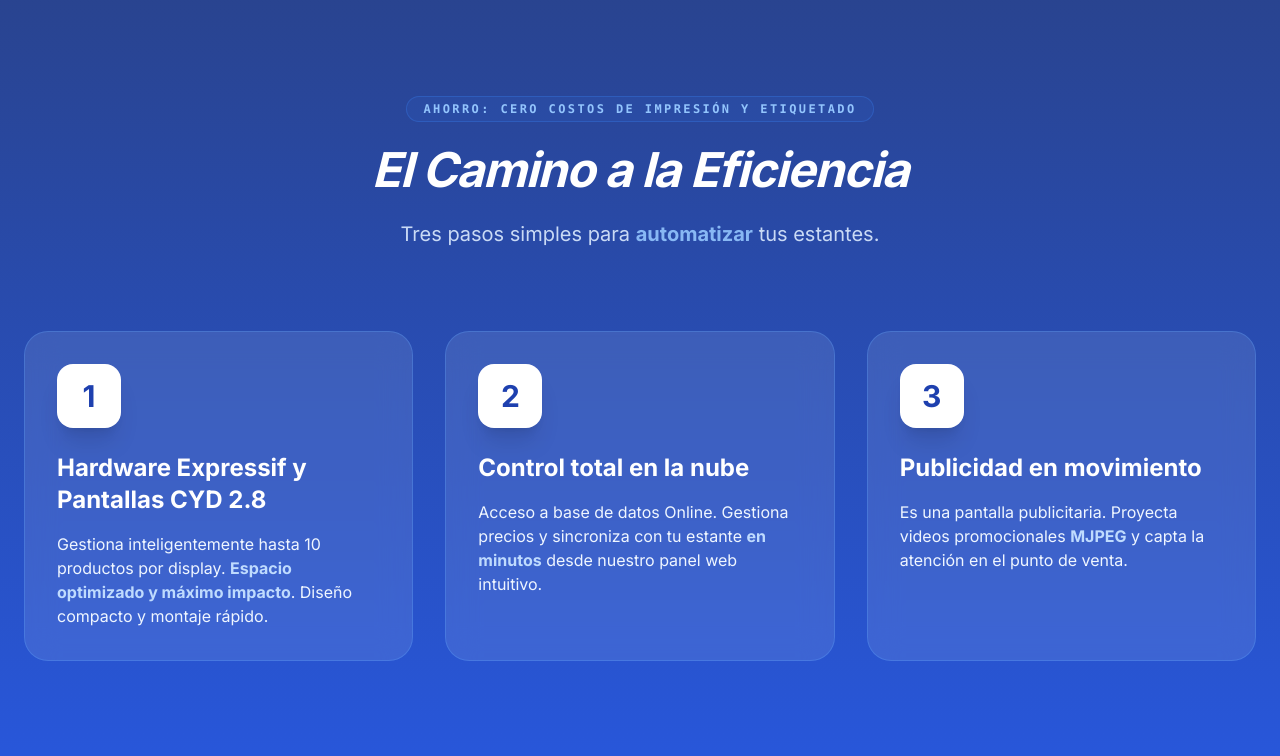
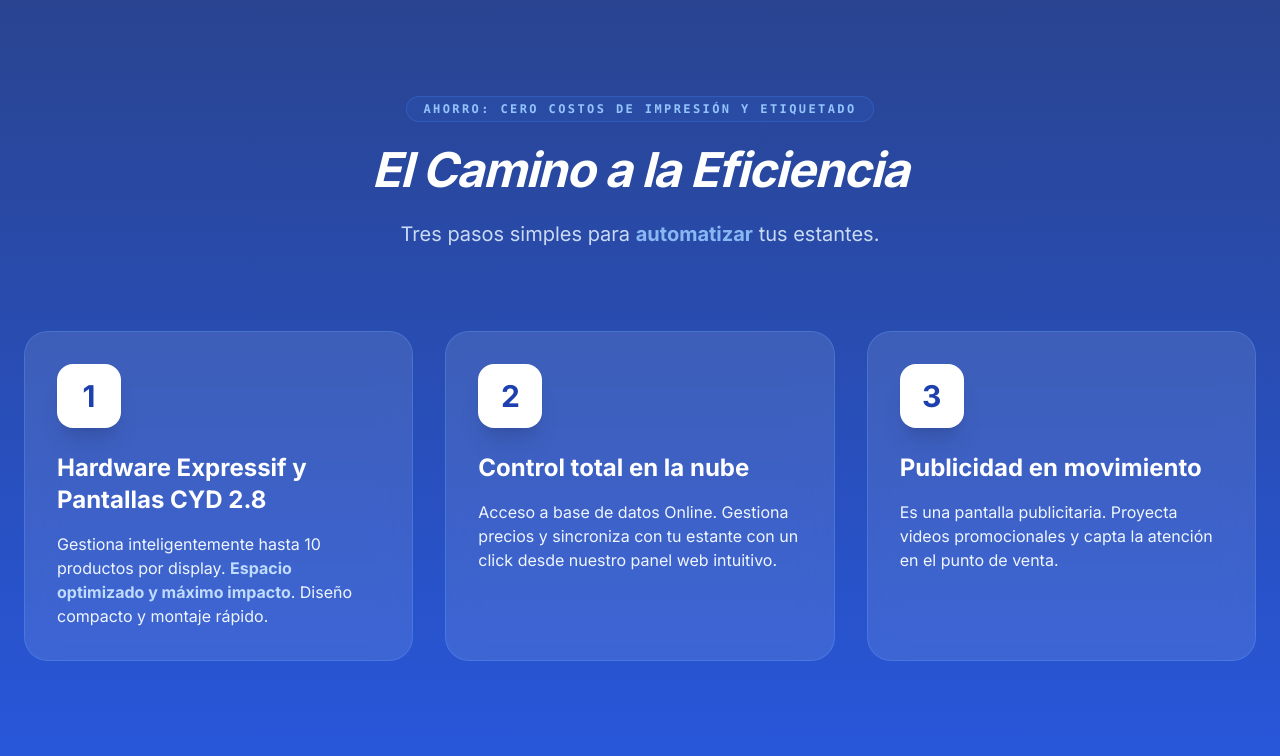
Before and after one commit to mtch-proyectos/smart_labels_web, a Node server app: page / in a window 1280 px wide. Shown: the part 531-1287 px from the top of the page. Run offline with Node 20, Linux system fonts and the light colour scheme; some libraries are stand-ins or nearby versions.

```diff
--- a/views/index.ejs
+++ b/views/index.ejs
@@ -63,7 +63,7 @@
                         <div class="w-16 h-16 bg-white text-blue-800 text-3xl font-black rounded-2xl flex items-center justify-center mb-6 shadow-xl transform group-hover:scale-110 transition">2</div>
                         <h3 class="text-2xl font-bold text-white mb-4">Control total en la nube</h3>
                         <p class="text-blue-50">
-                            Acceso a base de datos Online. Gestiona precios y sincroniza con tu estante <span class="font-bold text-blue-200">en minutos</span> desde nuestro panel web intuitivo.
+                            Acceso a base de datos Online. Gestiona precios y sincroniza con tu estante con un click desde nuestro panel web intuitivo.
                         </p>
                     </div>
 
@@ -71,7 +71,7 @@
                         <div class="w-16 h-16 bg-white text-blue-800 text-3xl font-black rounded-2xl flex items-center justify-center mb-6 shadow-xl transform group-hover:scale-110 transition">3</div>
                         <h3 class="text-2xl font-bold text-white mb-4">Publicidad en movimiento</h3>
                         <p class="text-blue-50">
-                            Es una pantalla publicitaria. Proyecta videos promocionales <span class="font-bold text-blue-200">MJPEG</span> y capta la atención en el punto de venta.
+                            Es una pantalla publicitaria. Proyecta videos promocionales y capta la atención en el punto de venta.
                         </p>
                     </div>
                 </div>
```
